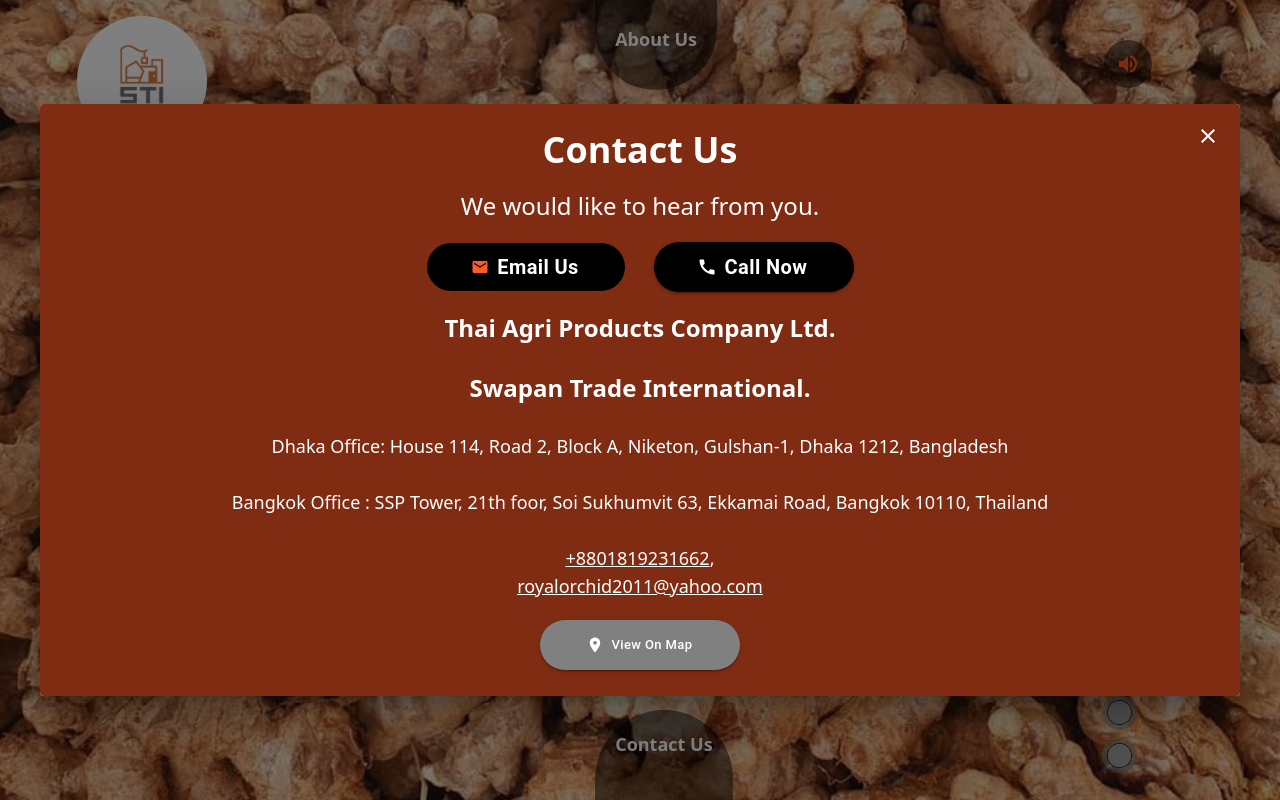
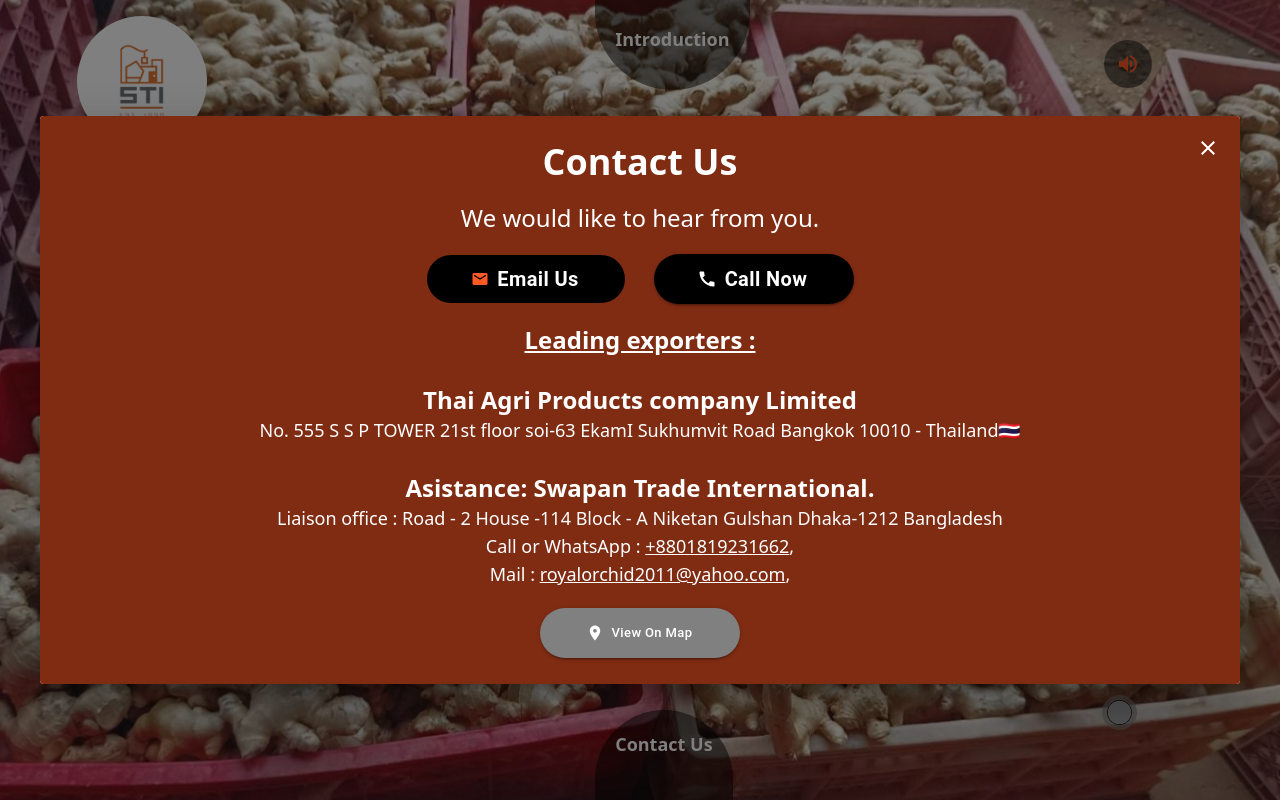
Before and after one commit to pavel-genuine/shawpan-trade-int, a Next.js app: page / in a window 1280 px wide. Both pictures are taken after a click on the element "Contact Us". Built offline with nearby package versions, Linux system fonts and the light colour scheme; grey boxes are pictures that could not be loaded.

Commit message:
finalize

```diff
--- a/src/Components/HomePage/Carousel.js
+++ b/src/Components/HomePage/Carousel.js
@@ -18,7 +18,7 @@
 import marbleItaly2 from '../../assets/imgs/marbleItaly2.jpeg'
 import nut from '../../assets/Hero/betelnut.jpg'
 import nut2 from '../../assets/imgs/nut.jpeg'
-import ginger from '../../assets/imgs/ginger.jpg'
+import ginger from '../../assets/imgs/ginger2.jpg'
 
 import mung from '../../assets/Hero/mung.webp'
 import tamarind from '../../assets/imgs/Tamarind-seeds.jpg'
@@ -72,48 +72,43 @@
     },
 
     {
-        description: 'Marble Block From Portugal.',
+        description: 'Best Marble Block From Portugal.',
         des: 'Marble Portugal',
 
         url: marble.src
     },
     {
-        description: 'Marble Block From Portugal.',
+        description: 'Best Marble Block From Portugal.',
         des: 'Marble Portugal',
 
         url: marblePortugal2.src
     },
     {
-        description: 'Marble Block From Portugal.',
+        description: 'Best Marble Block From Portugal.',
         des: 'Marble Portugal',
 
         url: marblePortugal3.src
     },
+
     {
-        description: 'Granite Block From Portugal.',
-        des: 'Granite Portugal',
-
-        url: granite.src
-    },
-    {
-        description: 'Marble Block From Iran.',
+        description: 'Best Marble Block From Iran.',
         des: 'Marble Iran',
 
         url: marbleIran.src
     },
 
     {
-        description: 'Marble Block From Iran.',
+        description: 'Best Marble Block From Iran.',
         des: 'Marble Iran',
 
         url: marbleIran2.src
     },
     {
-        description: 'Marble Block From Italy.',
+        description: 'Best Marble Block From Italy.',
         url: marbleItaly2.src
     },
     {
-        description: 'Marble Block From Italy.',
+        description: 'Best Marble Block From Italy.',
         des: 'Marble Italy',
         url: marbleItaly.src
     },
@@ -134,7 +129,7 @@
 
 export const OpenMap = ({ setOpenMap }) => {
 
-    const [address, setAddress] = React.useState('Dhaka');
+    const [address, setAddress] = React.useState('Bangkok');
 
     const handleChange = (event) => {
         setAddress(event.target.value);
@@ -197,7 +192,7 @@
                                 Soi Sukhumvit 63, Ekkamai Road, Bangkok 10110, Thailand
                                 <br />
 
-                                <a className='underline' href="tel:+8801819231662">+8801819231662</a>,
+                                <a className='underline' href="tel:+8801819231662"> +8801819231662</a>,
                                 <br />
                                 <a className='underline' href="mailto:royalorchid2011@yahoo.com"> royalorchid2011@yahoo.com </a>
 
@@ -293,29 +288,52 @@
                 </div>
 
                 <p className={`${setOpenMap ? '' : 'px-10'} text-[grey] text-center   my-5 text-md md:text-lg text-[white]`}>
-                    <span className='font-bold md:text-2xl'>
-                        Thai Agri Products Company Ltd.
+                    <span className='font-bold md:text-2xl underline'>
+                        Leading exporters :
+
+
                     </span>
                     <br />
-                    <br className="hidden md:block " />
-                    <span className='font-bold md:text-2xl '>
-                        Swapan Trade International.
+                    <br />
+                    <span className='font-semibold md:text-2xl'>
+
+                        Thai Agri Products company Limited
+
                     </span>
                     <br />
-                    <br className="hidden md:block" />
-                    Dhaka Office: House 114, Road 2, Block A, Niketon, Gulshan-1, Dhaka 1212, Bangladesh
+                    <span className=''>
+
+                        No. 555   S S P TOWER 21st floor
+                        soi-63 EkamI  Sukhumvit Road Bangkok 10010 - Thailand🇹🇭
+
+
+                    </span>
+
                     <br />
-                    <br className="hidden md:block" />
+                    <br />
+                    <span className='font-semibold md:text-2xl '>
+                        Asistance:  Swapan Trade International.
+                    </span>
+                    <br />
+                    <span className=''>
 
-                    Bangkok Office : SSP Tower,
-                    21th foor,
-                    Soi Sukhumvit 63, Ekkamai Road, Bangkok 10110, Thailand
+                        Liaison office :
+                        Road - 2
+                        House -114
+                        Block - A
+                        Niketan Gulshan
+                        Dhaka-1212
+                        Bangladesh
+
+
+
+                    </span>
                     <br />
-                    <br className="hidden md:block" />
 
-                    <a className='underline' href="tel:+880 1711813933">+8801819231662</a>,
-                    <br />
-                    <a className='underline' href="mailto:info@swapantradeint.com"> royalorchid2011@yahoo.com</a>
+
+                    <a href="tel:+880 1711813933"><span>Call or WhatsApp :</span> <span className='underline'>+8801819231662</span></a>,
+                    <br />  <a href="mailto:info@swapantradeint.com"><span>Mail :</span> <span className='underline'>royalorchid2011@yahoo.com</span></a>,
+
 
                 </p>
 
@@ -347,8 +365,7 @@
                 </h1>
 
                 <p className={`text-xl lg:text-2xl text-center ${setOpenAbout ? '' : 'px-[10vw]'}`}>
-                    Swapan Trade International established in 1996 a rapidly growing conglomerate, engage with export, import & trading business beside comission agent. We are associate partner Thailand based agro products like fresh ginger, betel nut, mung bean, refined sugar and associate partner Portugal, Italy, Iran & Turkey based products of natural marble block and granite block. We never compromise quality , quantity & deadline.
-                </p>
+                    Swapan Trade International (STI) was established in 1996 as a rapidly growing organization, engaging with export, import & trading businesses besides commission agents. We are an associate partner for Thailand-based agro products like fresh ginger, betel nut, and mung bean, and an associate partner for Portugal, Italy  & Iran-based products of the natural marble block. We never compromise quality, quantity & deadline.                </p>
             </div>
         </div>
     )
@@ -364,7 +381,7 @@
     const [audioStatus, setAudioStatus] = useState(false);
     const [mouseHover, setMouseHover] = useState('not');
 
-
+    const slideCount = 12;
 
     const prevSlide = () => {
 
@@ -419,7 +436,7 @@
                 whileInView={{ opacity: 1, scale: 1 }}
                 transition={{ duration: 4, delay: 0, repeat: Infinity, repeatDelay: 0 }}
 
-                style={{ backgroundImage: `url(${currentIndex < 13 && slides[currentIndex].url})` }}
+                style={{ backgroundImage: `url(${currentIndex < slideCount && slides[currentIndex].url})` }}
                 className=' h-[100vh] w-[100vw] z-1 bg-center bg-cover duration-500 flex   items-center '
             >
 
@@ -428,9 +445,9 @@
 
 
 
-            <div style={{ zIndex:currentIndex < 13 ? 2:-2 }} className={`absolute ${currentIndex < 13 ? ' md:top-[33vh] top-[30vh] left-[2vw]' : 'top-0 right-0'}`}>
+            <div style={{ zIndex: currentIndex < slideCount ? 2 : -2 }} className={`absolute ${currentIndex < slideCount ? ' md:top-[33vh] top-[30vh] left-[2vw]' : 'top-0 right-0'}`}>
                 {
-                    (currentIndex < 13) ?
+                    (currentIndex < slideCount) ?
                         <motion.div
                             initial={{ y: 200, opacity: .5 }}
                             whileInView={{ y: 0, opacity: 1 }}
@@ -442,7 +459,7 @@
                                 <div>
                                     <h1 className='lg:text-[60px] text-[30px] font-semibold text-[white]'>
                                         <p className="">
-                                            <span className='text-accent'>{'High-quality'} {' '}</span>{slides[currentIndex].description}
+                                            <span className='text-accent'></span>{slides[currentIndex].description}
                                         </p>
                                     </h1>
                                     <p className='text-[white]  w-[80%] mt-3 text-md lg:text-lg'>
@@ -482,7 +499,7 @@
                         :
                         <div className="w-[100vw] ">
                             {
-                                currentIndex == 13 ?
+                                currentIndex == slideCount ?
                                     <div className=" flex  relative  ">
 
                                         <motion.div
--- a/src/Components/HomePage/HomePage.js
+++ b/src/Components/HomePage/HomePage.js
@@ -157,7 +157,7 @@
                 transition={{ duration: .5, delay: 1, }}
               >
                 <p className='   mb-[-12px] mt-[20px] md:mt-[25px] text-[white]'>
-                  About Us
+                Introduction
                 </p>
                 <marquee behavior="scroll" direction='right'>
                   <div className=' bg-[white] h-[2px] w-[60px] lg:w-[75px]'>
```
Also changed, not shown: src/assets/imgs/ginger2.jpg, src/assets/imgs/subscriberslist.csv (added).
